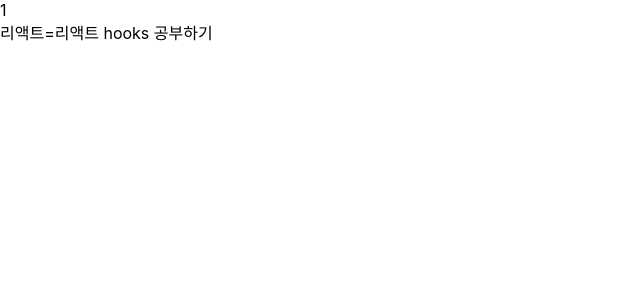
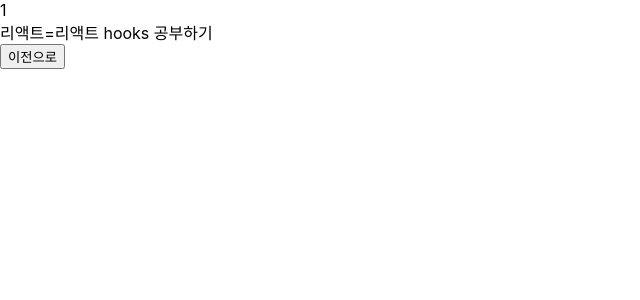
Before and after one commit to marksenee/rdeux-todo-list, a React (Create React App) app: page /about/1 in a window 1280 px wide. Shown: the top 300 px of the page, without its empty margins (0-640 px from the left). Built offline with nearby package versions, Linux system fonts and the light colour scheme.

Commit message:
[Feat] 이전 페이지 이동 기능 구현

```diff
--- /dev/null
+++ b/src/components/detail/Detail.jsx
@@ -0,0 +1,21 @@
+import React from "react";
+
+import { useNavigate } from "react-router-dom";
+
+
+function Detail({ todos }) {
+    const { id, title, content } = todos;
+
+    //navigate 생성
+    const navigte = useNavigate();
+
+    return (
+        <>
+            <div>{id}</div>
+            <div>{title}={content}</div>
+            <button onClick={() => navigte(`/`)}>이전으로</button>
+        </>
+    );
+}
+
+export default Detail;
--- a/src/components/todo/Todo.jsx
+++ b/src/components/todo/Todo.jsx
@@ -5,8 +5,6 @@ import IndexStyle from './css/IndexStyle';
 import ItemListStyle from './css/ItemListStyle';
 import ItemStyle from './css/ItemStyle';
 import CheckBtnStyle from './css/CheckBtnStyle';
-import About from '../../pages/About';
-
 
 function Todo({ todo, onRemoveTodo, onClickCheck }) {
     const { id, title, content, isDone } = todo;
--- a/src/pages/About.jsx
+++ b/src/pages/About.jsx
@@ -2,26 +2,17 @@ import React from "react";
 import { useSelector } from "react-redux";
 import { useParams } from "react-router-dom";
 
-function Detail({ todos }) {
-    const { id, title, content } = todos;
-
-    return (
-        <>
-            <div>{id}</div>
-            <div>{title}={content}</div>
-        </>
-    );
-}
-
+import Detail from "../components/detail/Detail";
 
 function About() {
+    const { todos } = useSelector((state) => state.todos); // initialstate 안에 있는 todos를 가져온 것
+
     // 고유한 id 값 조회
     const param = useParams();
+
     // param은 object이고 Id에 접근해야함
     // id에 접근하면 Id는 string이기 때문에 number로 형변환시켜줘야 함
     let id = Number(param.id)
-
-    const { todos } = useSelector((state) => state.todos); // initialstate 안에 있는 todos를 가져온 것
 
     return (
         <>
```
